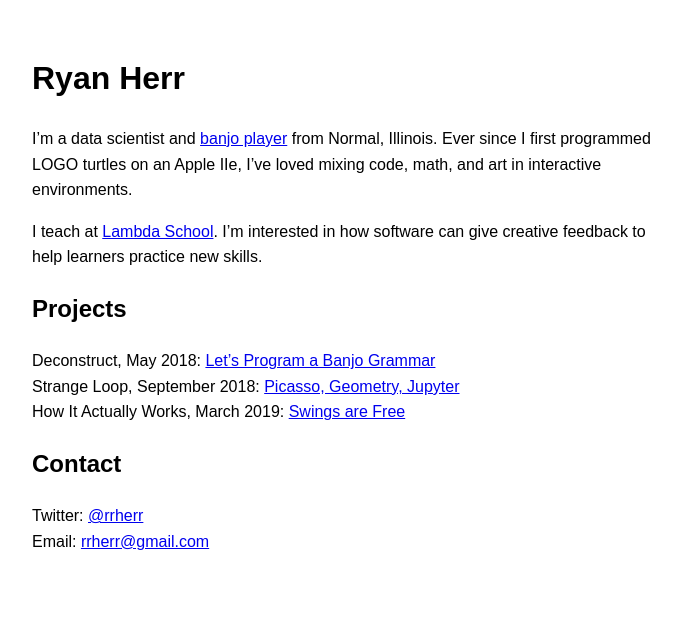
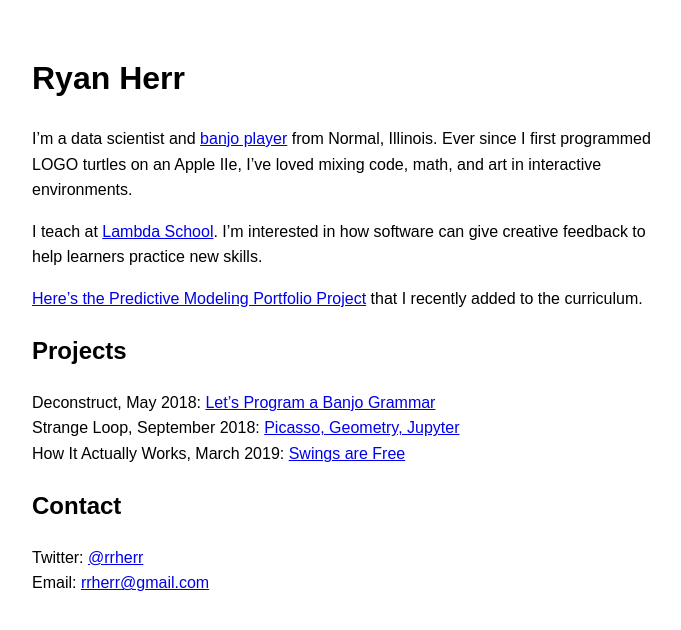
Before and after one commit to rrherr/rrherr.github.io, a Jekyll site: the page built from index.md, in a window 1280 px wide. Shown: the top 630 px of the page, without its empty margins (296-977 px from the left). Built offline with Jekyll 4.4.1, drawn with Linux system fonts in a browser that asks for light colours; our own code applies the rules of GitHub Pages for plain Markdown files.

Commit message:
Update index.md

```diff
--- a/index.md
+++ b/index.md
@@ -3,6 +3,8 @@
 I'm a data scientist and [banjo player](https://twitter.com/rrherr/status/1072128383428059136) from Normal, Illinois. Ever since I first programmed LOGO turtles on an Apple IIe, I've loved mixing code, math, and art in interactive environments.
 
 I teach at [Lambda School](https://lambdaschool.com/). I'm interested in how software can give creative feedback to help learners practice new skills.
+
+[Here's the Predictive Modeling Portfolio Project](https://lambdaschool.github.io/ds/unit2/portfolio-project/ds6) that I recently added to the curriculum.
 
 ## Projects
 
```
